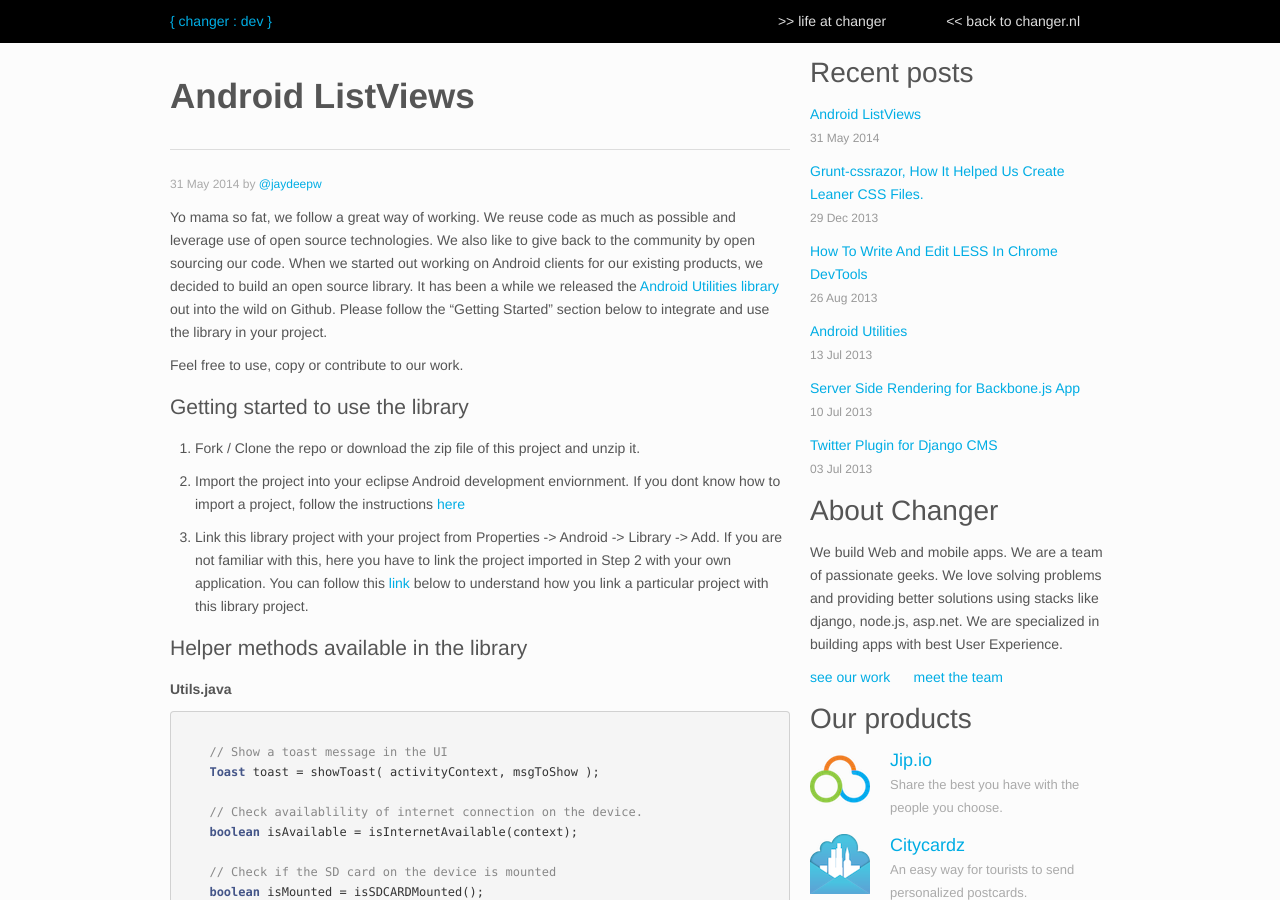
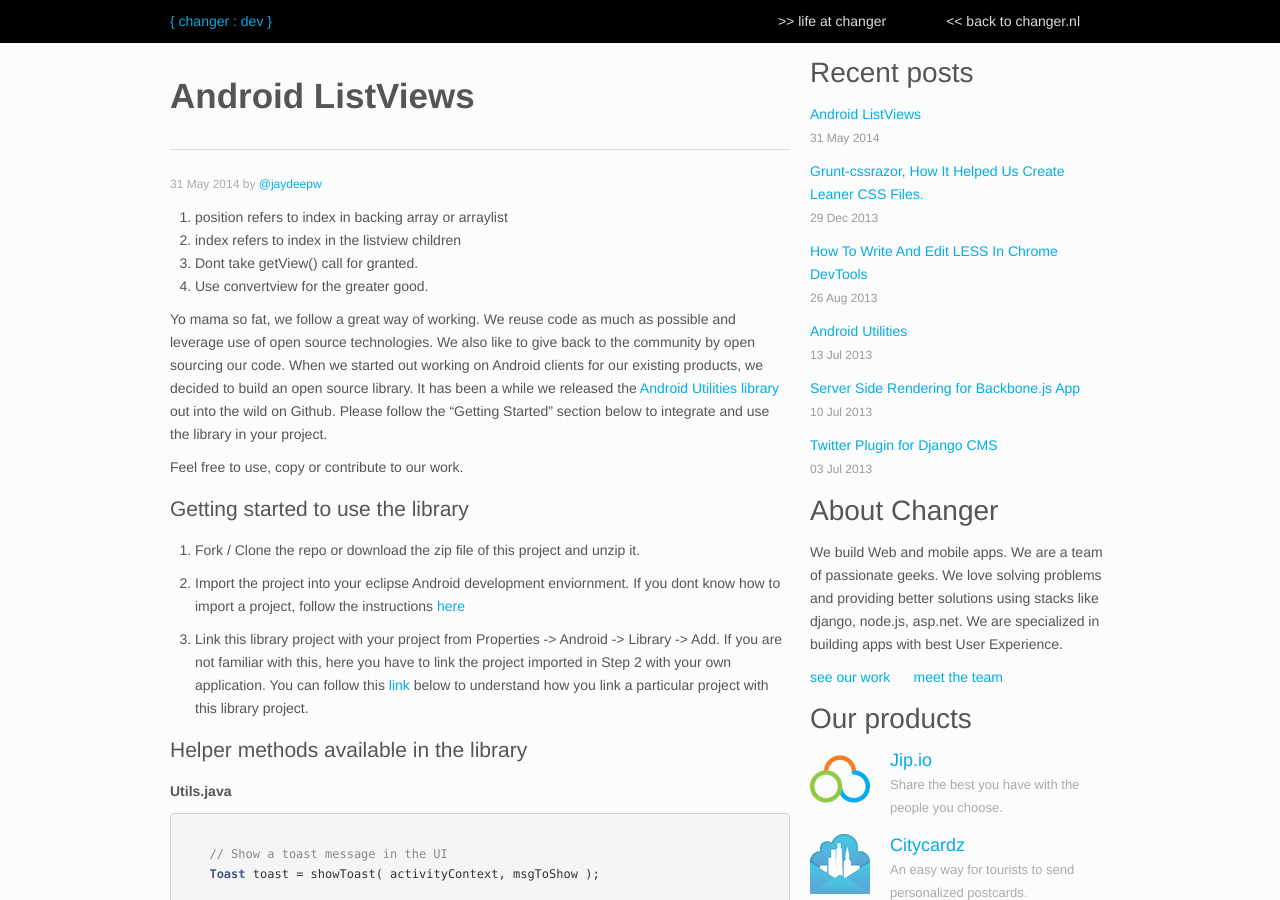
Before and after one commit to maddy9859/devlog, a Jekyll site: the page built from _posts/2014-05-31-Android-ListViews.md, in a window 1280 px wide and 900 px high. Built offline with Jekyll 4.4.1, drawn with Linux system fonts in a browser that asks for light colours; Markdown is read by kramdown in place of the engine named in the settings; comment, search, counter and statistics services are not loaded.

Commit message:
add rough outline of the best practices as I recall them

```diff
--- a/_posts/2014-05-31-Android-ListViews.md
+++ b/_posts/2014-05-31-Android-ListViews.md
@@ -6,6 +6,11 @@
 summary: Tips, tricks and best practices when implementing ListView control on Android.
 author: jaydeepw
 ---
+
+1. position refers to index in backing array or arraylist
+2. index refers to index in the listview children
+3. Dont take getView() call for granted.
+4. Use convertview for the greater good.
 
 Yo mama so fat, we follow a great way of working. We reuse code as much as possible and leverage use of open source technologies. We also like to give back to the community by open sourcing our code. When we started out working on Android clients for our existing products, we decided to build an open source library. It has been a while we released the [Android Utilities library](https://github.com/jaydeepw/android-utils) out into the wild on Github. Please follow the "Getting Started" section below to integrate and use the library in your project.
 
```
